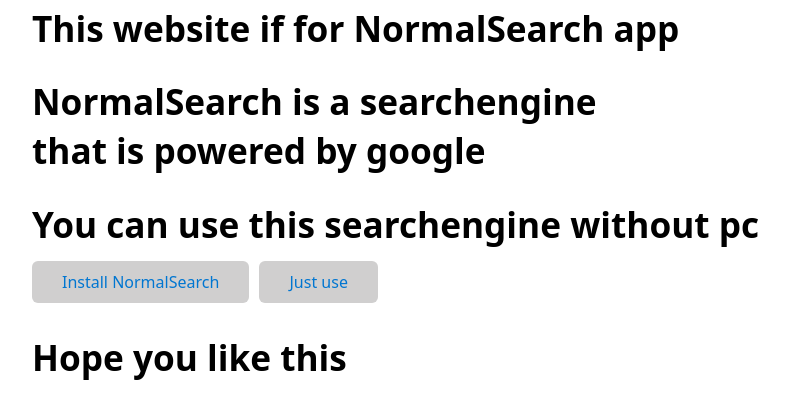
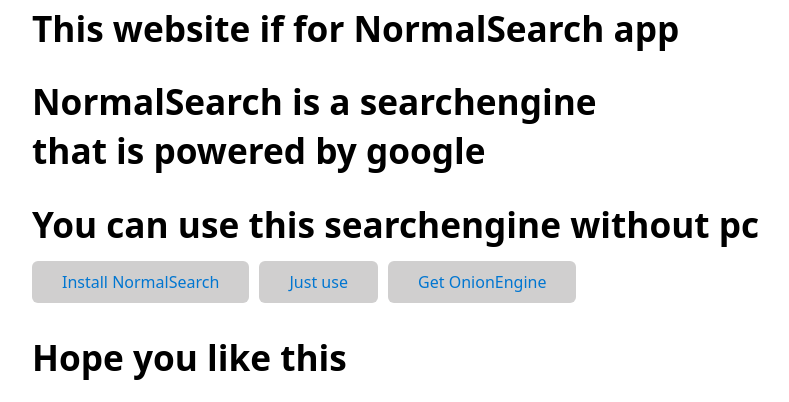
Before and after one commit to kassumassu/normalsearch, a plain HTML site: page index.html in a window 1280 px wide. Shown: the part 759-1161 px from the top of the page, without its empty margins (208-997 px from the left). Drawn offline with nearby package versions, Linux system fonts and the light colour scheme.

Commit message:
Update index.html

```diff
--- a/index.html
+++ b/index.html
@@ -14,6 +14,7 @@
     <h1>You can use this searchengine without pc</h1>
     <button><a href="https://github.com/kassumassu/normalsearch/releases/download/search/NormalSearchV2.exe" download>Install NormalSearch</a></button>
     <button><a href="https://cse.google.com/cse?cx=6391da2f8cd6e4534">Just use</a></button>
+    <button><a href="https://onionengine.pages.dev">Get OnionEngine</a></button>
     <h1>Hope you like this</h1>
 </body>
 </html>
```
